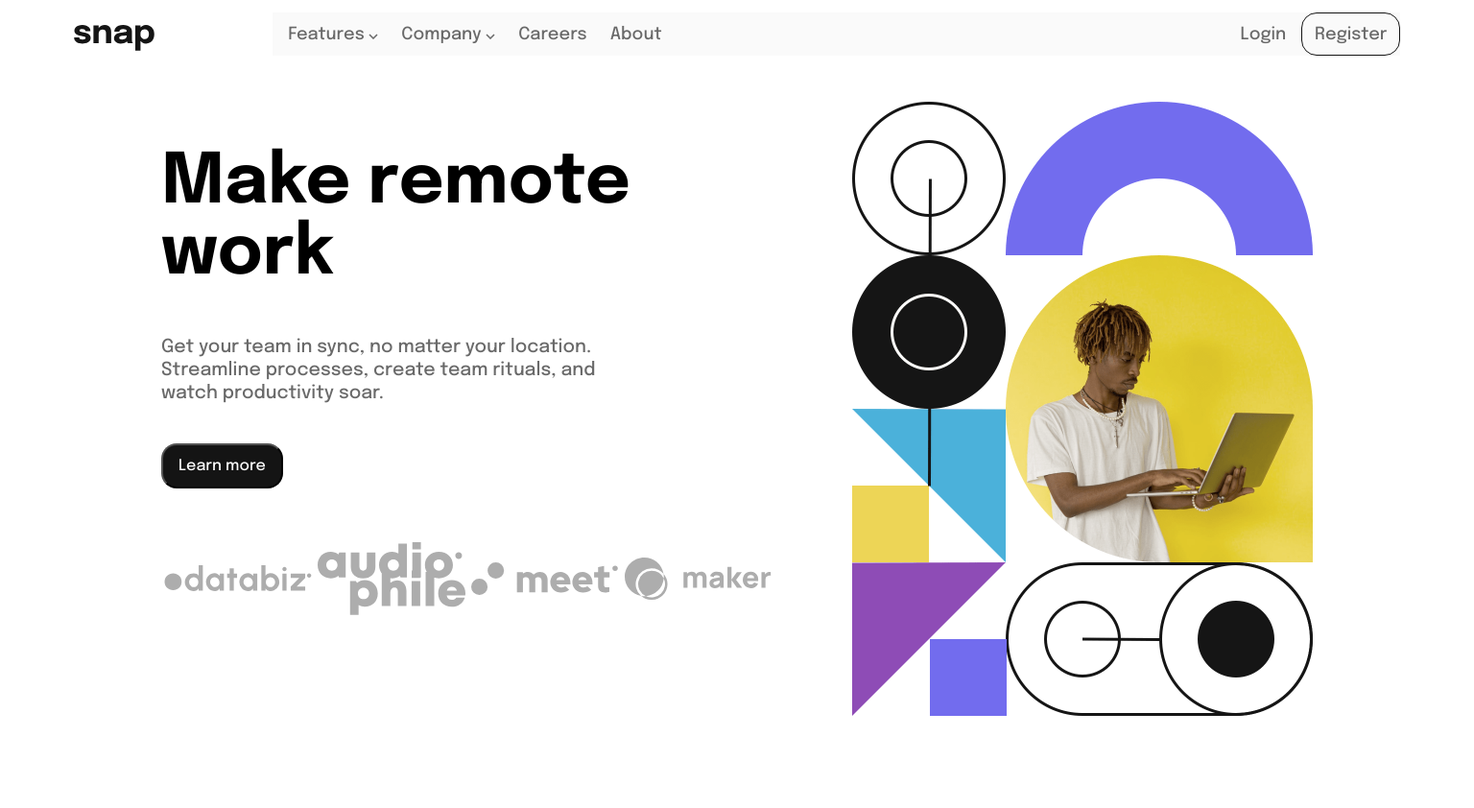
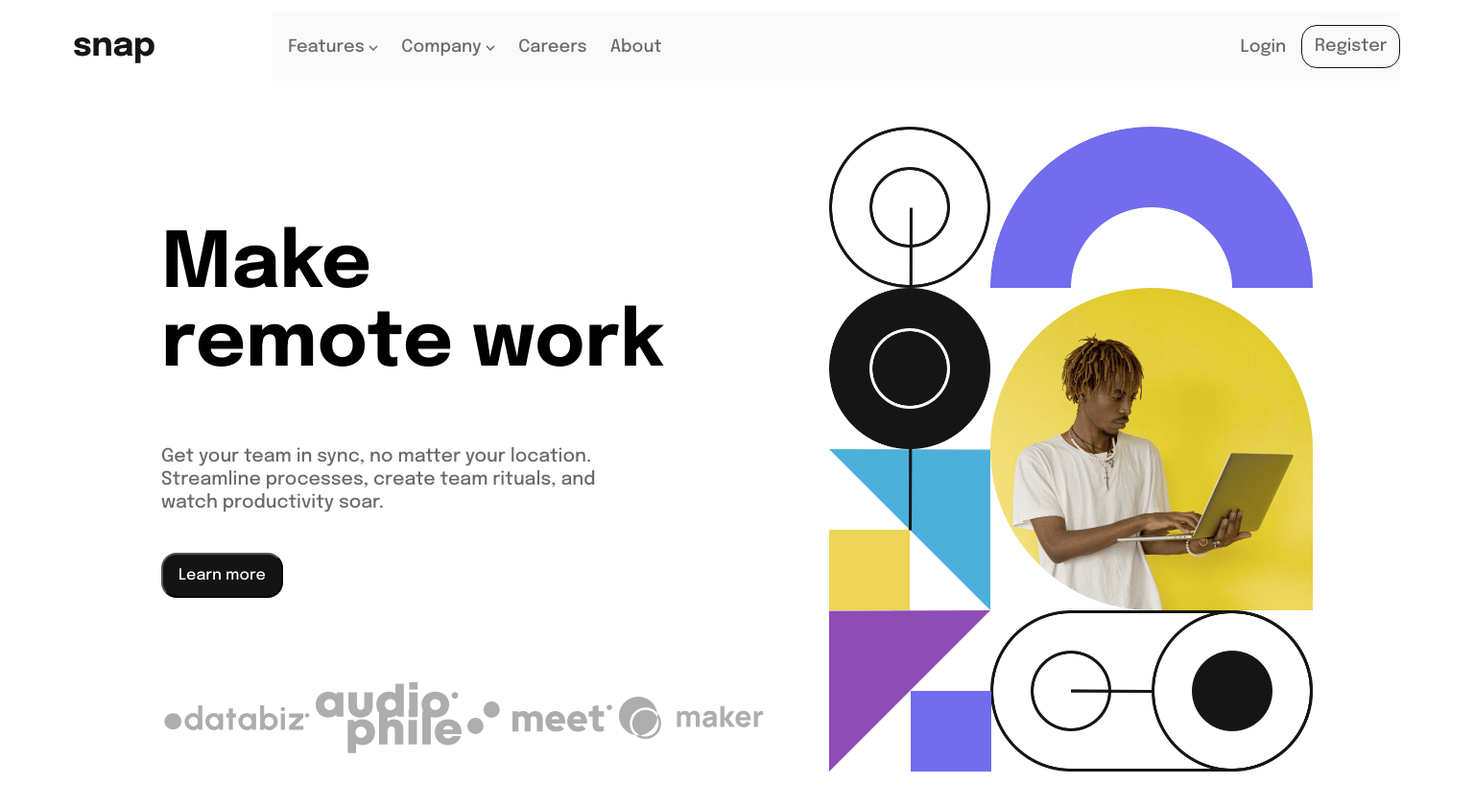
Before and after one commit to jayrnoel/snap, a plain HTML site: page index.html in a window 1536 px wide. Shown: the whole page at 96% size. Before the commit the page ends 800 px from the top, so only its background shows below. Drawn offline with Linux system fonts and the light colour scheme.

Commit message:
first cleanup

```diff
--- a/scss/_components.scss
+++ b/scss/_components.scss
@@ -41,7 +41,8 @@ body {
 }
 
 .nav__top__item,
-.nav__item {
+.nav__item,
+.account__item {
   padding: $link-padding;
 }
 
@@ -97,3 +98,8 @@ body {
   font-size: 1rem;
   font-family: Epilogue;
 }
+
+.learn-more:hover {
+  color: $almost-black;
+  background-color: $almost-white;
+}
--- a/scss/_desktop.scss
+++ b/scss/_desktop.scss
@@ -64,25 +64,26 @@
 
   .home {
     width: 80%;
+    max-width: 1440px;
     margin: 3rem auto;
     display: flex;
     max-width: 1200px;
     align-items: flex-start;
   }
   .hero {
-    width: 60%;
+    width: 45%;
     text-align: left;
-    padding-right: 5rem;
+    padding-right: 2rem;
   }
   .home__img {
     order: 1;
-    width: 40%;
+    width: 50%;
   }
   .home__img img {
     max-width: 100%;
   }
   .hero__text {
-    font-size: 4.5rem;
+    font-size: 2.5rem;
     margin: 3rem 0;
   }
   .hero__copy {
@@ -98,3 +99,55 @@
     width: 24%;
   }
 }
+
+@media (min-width: 980px) {
+  .hero__text {
+    font-size: 3.5rem;
+    margin: 4rem 0 3rem;
+  }
+  .hero {
+    width: 50%;
+    text-align: left;
+    padding-right: 4rem;
+  }
+  .home__img {
+    width: 45%;
+  }
+  .clients {
+    margin: 3.5rem 0;
+  }
+}
+
+@media (min-width: 1200px) {
+  .hero__text {
+    font-size: 3.8rem;
+    margin: 5rem 0 4rem;
+    padding-right: 6rem;
+  }
+  .hero {
+    width: 58%;
+  }
+  .clients {
+    margin: 4.5rem 0;
+  }
+  .home__img {
+    width: 42%;
+  }
+}
+
+@media (min-width: 1440px) {
+  .hero__text {
+    font-size: 5rem;
+    margin: 6.5rem 0 4rem;
+    padding-right: 6rem;
+  }
+  .hero {
+    width: 58%;
+  }
+  .clients {
+    margin: 4.5rem 0;
+  }
+  .home__img {
+    width: 42%;
+  }
+}
--- a/scss/_mobile.scss
+++ b/scss/_mobile.scss
@@ -32,3 +32,7 @@
   justify-content: space-around;
   align-items: center;
 }
+
+.nav__account {
+  text-align: center;
+}
```
Also changed, not shown: styles.css, 1 other file.
